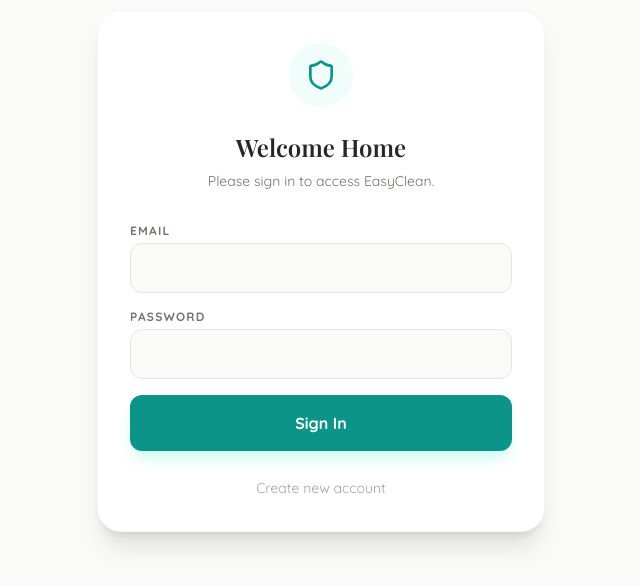
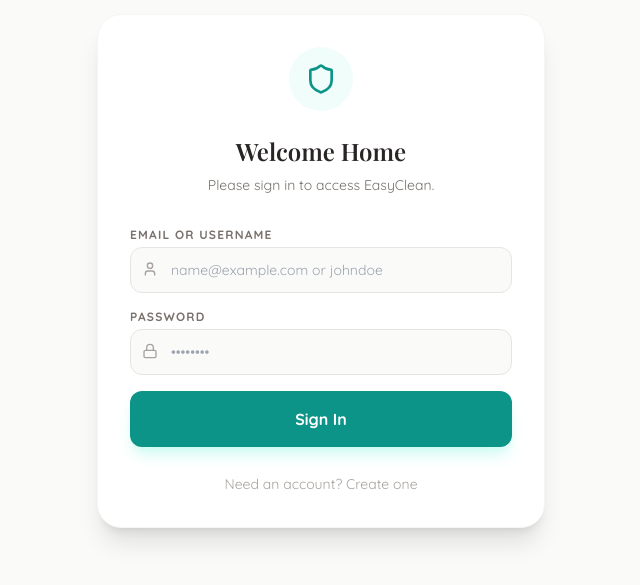
Before and after one commit to Amadou91/EasyClean, a React (Vite) app: page / in a window 1280 px wide. Shown: the part 129-714 px from the top of the page, without its empty margins (319-959 px from the left). Built offline with nearby package versions, Linux system fonts and the light colour scheme; no server answers.

Commit message:
Change Login Method to Username

```diff
--- a/src/components/LoginView.tsx
+++ b/src/components/LoginView.tsx
@@ -1,10 +1,18 @@
 import React, { useState } from 'react';
 import { supabase } from '../lib/supabase';
-import { Shield } from 'lucide-react';
+import { Shield, User, Mail, Lock } from 'lucide-react';
 
 export const LoginView = () => {
-    const [email, setEmail] = useState('');
+    const [isSignUp, setIsSignUp] = useState(false);
+
+    // Form States
+    const [identifier, setIdentifier] = useState(''); // Email or Username for Login
     const [password, setPassword] = useState('');
+
+    // Sign Up specific states
+    const [newEmail, setNewEmail] = useState('');
+    const [newUsername, setNewUsername] = useState('');
+
     const [loading, setLoading] = useState(false);
     const [error, setError] = useState<string | null>(null);
 
@@ -13,25 +21,69 @@ export const LoginView = () => {
         setLoading(true);
         setError(null);
 
-        const { error } = await supabase.auth.signInWithPassword({
-            email,
+        try {
+            let loginEmail = identifier.trim();
+
+            // 1. If identifier is NOT an email, look up the email via username
+            if (!loginEmail.includes('@')) {
+                const { data, error: profileError } = await supabase
+                    .from('profiles')
+                    .select('email')
+                    .eq('username', loginEmail)
+                    .single();
+
+                if (profileError || !data) {
+                    throw new Error("Username not found.");
+                }
+                loginEmail = data.email;
+            }
+
+            // 2. Sign in with the resolved email
+            const { error: authError } = await supabase.auth.signInWithPassword({
+                email: loginEmail,
                 password,
             });
 
-        if (error) setError(error.message);
+            if (authError) throw authError;
+
+        } catch (err: unknown) {
+            if (err instanceof Error) {
+                setError(err.message || "Failed to sign in");
+            } else {
+                setError("Failed to sign in");
+            }
+        } finally {
             setLoading(false);
+        }
     };
 
-    const handleSignUp = async () => {
+    const handleSignUp = async (e: React.FormEvent) => {
+        e.preventDefault();
         setLoading(true);
         setError(null);
-        // Basic signup - ideally you disable this in production after you both sign up
+
+        // 1. Check if username exists (Optional but good UX)
+        // (The database constraint will also catch this, but this is friendlier)
+
+        // 2. Create User
+        // We pass the username in "options.data" so the Postgres Trigger can save it to the profile
         const { error } = await supabase.auth.signUp({
-            email,
+            email: newEmail,
             password,
+            options: {
+                data: {
+                    username: newUsername
+                }
+            }
         });
-        if (error) setError(error.message);
-        else alert("Account created! Check your email to confirm.");
+
+        if (error) {
+            setError(error.message);
+        } else {
+            alert("Account created! You can now log in.");
+            setIsSignUp(false);
+            setIdentifier(newUsername); // Pre-fill login
+        }
         setLoading(false);
     };
 
@@ -43,49 +95,95 @@ export const LoginView = () => {
                         <Shield className="w-8 h-8 text-teal-600" />
                     </div>
                 </div>
-                <h1 className="text-2xl font-serif text-center text-stone-800 mb-2">Welcome Home</h1>
-                <p className="text-center text-stone-500 mb-8 text-sm">Please sign in to access EasyClean.</p>
 
-                <form onSubmit={handleLogin} className="space-y-4">
+                <h1 className="text-2xl font-serif text-center text-stone-800 mb-2">
+                    {isSignUp ? "Create Account" : "Welcome Home"}
+                </h1>
+                <p className="text-center text-stone-500 mb-8 text-sm">
+                    {isSignUp ? "Join the household to start cleaning." : "Please sign in to access EasyClean."}
+                </p>
+
+                {isSignUp ? (
+                    /* SIGN UP FORM */
+                    <form onSubmit={handleSignUp} className="space-y-4">
                         <div>
                             <label className="block text-xs font-bold text-stone-500 uppercase tracking-widest mb-1">Email</label>
+                            <div className="relative">
+                                <Mail className="w-4 h-4 absolute left-3 top-3.5 text-stone-400" />
                                 <input
-                            type="email"
-                            required
-                            className="w-full bg-stone-50 border border-stone-200 rounded-xl p-3 outline-none focus:border-teal-500 focus:ring-2 focus:ring-teal-100 transition-all"
-                            value={email}
-                            onChange={e => setEmail(e.target.value)}
+                                    type="email" required
+                                    className="w-full pl-10 bg-stone-50 border border-stone-200 rounded-xl p-3 outline-none focus:border-teal-500 focus:ring-2 focus:ring-teal-100 transition-all text-sm"
+                                    value={newEmail} onChange={e => setNewEmail(e.target.value)}
+                                    placeholder="name@example.com"
                                 />
+                            </div>
+                        </div>
+                        <div>
+                            <label className="block text-xs font-bold text-stone-500 uppercase tracking-widest mb-1">Username</label>
+                            <div className="relative">
+                                <User className="w-4 h-4 absolute left-3 top-3.5 text-stone-400" />
+                                <input
+                                    type="text" required
+                                    className="w-full pl-10 bg-stone-50 border border-stone-200 rounded-xl p-3 outline-none focus:border-teal-500 focus:ring-2 focus:ring-teal-100 transition-all text-sm"
+                                    value={newUsername} onChange={e => setNewUsername(e.target.value)}
+                                    placeholder="johndoe"
+                                />
+                            </div>
                         </div>
                         <div>
                             <label className="block text-xs font-bold text-stone-500 uppercase tracking-widest mb-1">Password</label>
+                            <div className="relative">
+                                <Lock className="w-4 h-4 absolute left-3 top-3.5 text-stone-400" />
                                 <input
-                            type="password"
-                            required
-                            className="w-full bg-stone-50 border border-stone-200 rounded-xl p-3 outline-none focus:border-teal-500 focus:ring-2 focus:ring-teal-100 transition-all"
-                            value={password}
-                            onChange={e => setPassword(e.target.value)}
+                                    type="password" required
+                                    className="w-full pl-10 bg-stone-50 border border-stone-200 rounded-xl p-3 outline-none focus:border-teal-500 focus:ring-2 focus:ring-teal-100 transition-all text-sm"
+                                    value={password} onChange={e => setPassword(e.target.value)}
+                                    placeholder="••••••••"
                                 />
                             </div>
-
-                    {error && (
-                        <div className="text-red-500 text-sm bg-red-50 p-3 rounded-lg text-center">
-                            {error}
                         </div>
-                    )}
-
-                    <button
-                        type="submit"
-                        disabled={loading}
-                        className="w-full bg-teal-600 hover:bg-teal-700 text-white font-bold py-4 rounded-xl shadow-lg shadow-teal-100 transition-all active:scale-95 disabled:opacity-50"
-                    >
+                        {error && <div className="text-red-500 text-sm bg-red-50 p-3 rounded-lg text-center">{error}</div>}
+                        <button type="submit" disabled={loading} className="w-full bg-teal-600 hover:bg-teal-700 text-white font-bold py-4 rounded-xl shadow-lg shadow-teal-100 transition-all active:scale-95 disabled:opacity-50">
+                            {loading ? 'Creating...' : 'Sign Up'}
+                        </button>
+                    </form>
+                ) : (
+                    /* LOGIN FORM */
+                    <form onSubmit={handleLogin} className="space-y-4">
+                        <div>
+                            <label className="block text-xs font-bold text-stone-500 uppercase tracking-widest mb-1">Email or Username</label>
+                            <div className="relative">
+                                <User className="w-4 h-4 absolute left-3 top-3.5 text-stone-400" />
+                                <input
+                                    type="text" required
+                                    className="w-full pl-10 bg-stone-50 border border-stone-200 rounded-xl p-3 outline-none focus:border-teal-500 focus:ring-2 focus:ring-teal-100 transition-all text-sm"
+                                    value={identifier} onChange={e => setIdentifier(e.target.value)}
+                                    placeholder="name@example.com or johndoe"
+                                />
+                            </div>
+                        </div>
+                        <div>
+                            <label className="block text-xs font-bold text-stone-500 uppercase tracking-widest mb-1">Password</label>
+                            <div className="relative">
+                                <Lock className="w-4 h-4 absolute left-3 top-3.5 text-stone-400" />
+                                <input
+                                    type="password" required
+                                    className="w-full pl-10 bg-stone-50 border border-stone-200 rounded-xl p-3 outline-none focus:border-teal-500 focus:ring-2 focus:ring-teal-100 transition-all text-sm"
+                                    value={password} onChange={e => setPassword(e.target.value)}
+                                    placeholder="••••••••"
+                                />
+                            </div>
+                        </div>
+                        {error && <div className="text-red-500 text-sm bg-red-50 p-3 rounded-lg text-center">{error}</div>}
+                        <button type="submit" disabled={loading} className="w-full bg-teal-600 hover:bg-teal-700 text-white font-bold py-4 rounded-xl shadow-lg shadow-teal-100 transition-all active:scale-95 disabled:opacity-50">
                             {loading ? 'Signing in...' : 'Sign In'}
                         </button>
                     </form>
+                )}
 
                 <div className="mt-6 text-center">
-                    <button onClick={handleSignUp} className="text-stone-400 text-sm hover:text-teal-600 transition-colors">
-                        Create new account
+                    <button onClick={() => { setIsSignUp(!isSignUp); setError(null); }} className="text-stone-400 text-sm hover:text-teal-600 transition-colors">
+                        {isSignUp ? "Already have an account? Sign In" : "Need an account? Create one"}
                     </button>
                 </div>
             </div>
```
Lines whose indentation alone changed are shown as unchanged.
